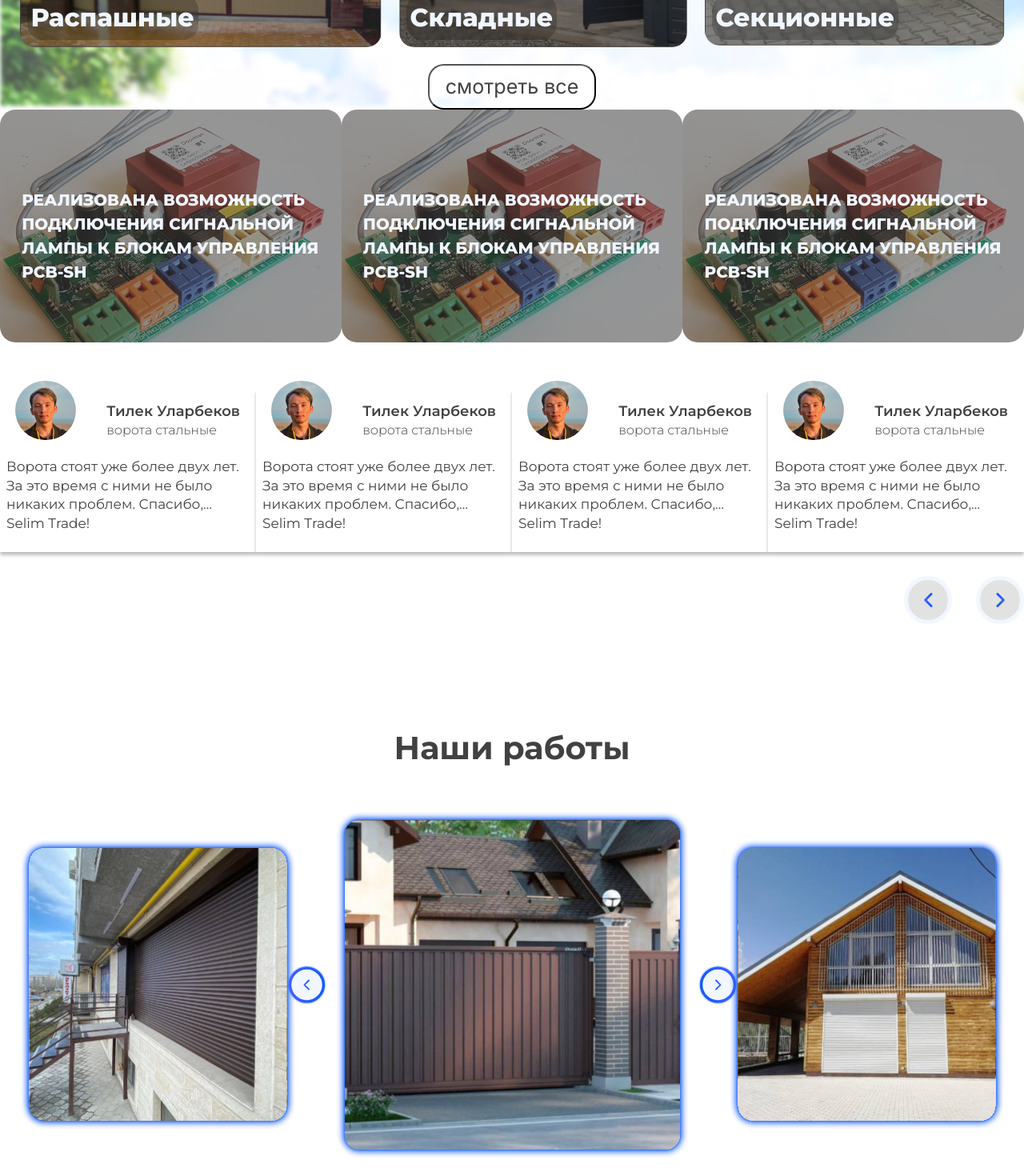
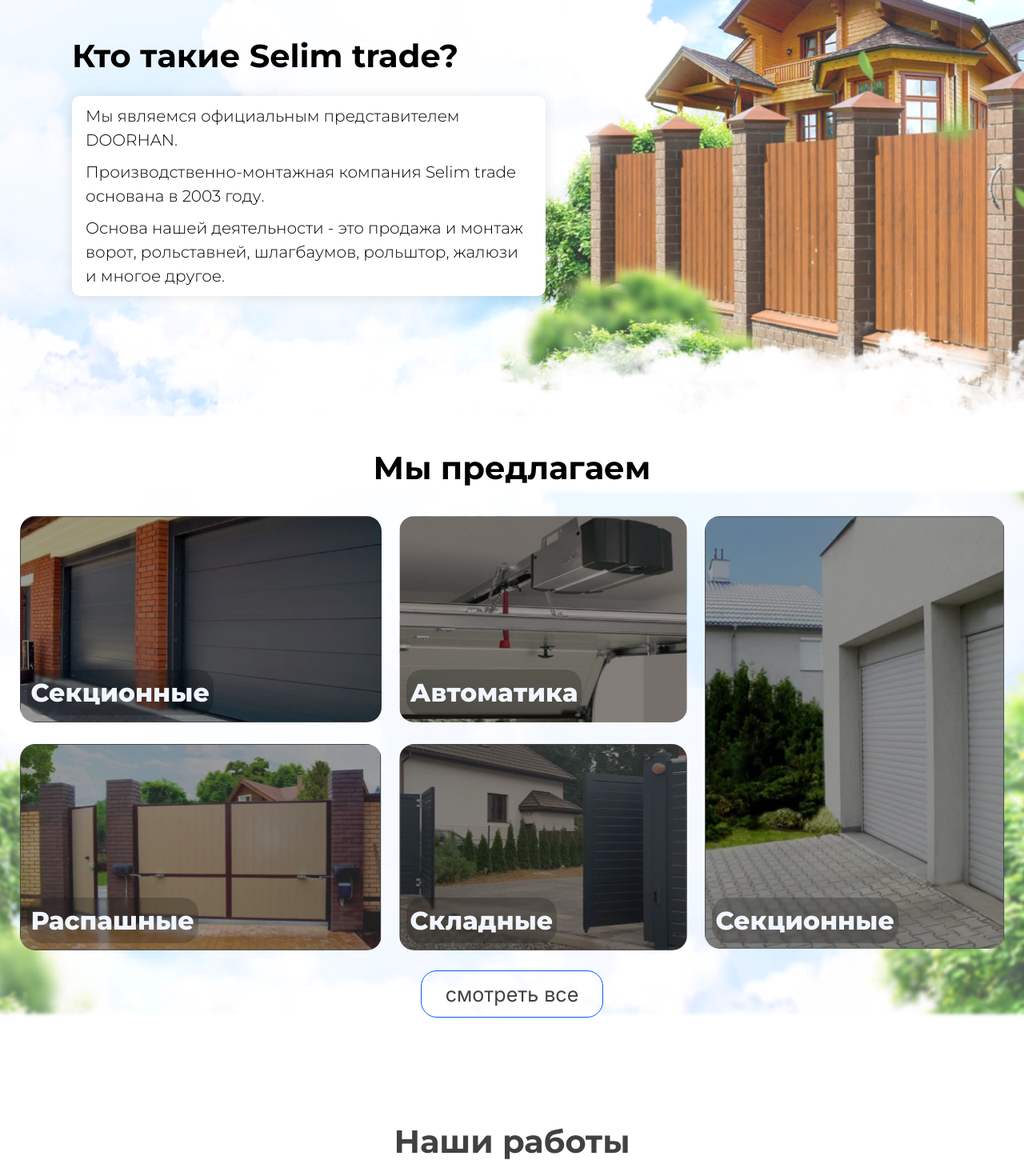
Before and after one commit to aybekmamasaliev/selim_gates, a React (Create React App) app: page /home in a window 1280 px wide. Shown: the part 880-2350 px from the top of the page at 80% size. Before the commit the page ends 2327 px from the top, so only its background shows below. Built offline with nearby package versions, Linux system fonts and the light colour scheme.

Commit message:
feat: joined components to main page

```diff
--- a/src/App.js
+++ b/src/App.js
@@ -1,21 +1,16 @@
 import React from 'react';
 import { BrowserRouter, Routes, Route } from 'react-router-dom';
 import './App.css';
-import Form from './components/Form/Form';
-import NewsList from './components/News/NewsList';
-import OurServices from './components/OurServices/OurServices';
-import ReviewList from './components/ReviewList/ReviewList';
-import OurWorks from "./components/OurWorks/OurWorks"
+import MainPage from "./pages/MainPage/MainPage"
 
 function App() {
   return (
-    <div>
-      <Form/>
-      <OurServices />
-      <NewsList/>
-      <ReviewList />
-      <OurWorks/>
-    </div>
+    <BrowserRouter>
+    <Routes>
+      <Route path="/" element={<MainPage />} />
+      <Route path="/home" element={<MainPage />} />
+    </Routes>
+  </BrowserRouter>
   );
 }
 
--- a/src/pages/MainPage/MainPage.js
+++ b/src/pages/MainPage/MainPage.js
@@ -1,14 +1,15 @@
-import HomeSvg from './HomeSvg.svg';
-import Button from '../../components/Button/Button';
-import Header from '../../components/Header/Header';
-import Advantages from '../../components/Advantages/Advantages';
-import OurGates from '../../components/OurGates/OurGates';
-import NewsList from '../../components/News/NewsList';
-import Services from '../../components/Services/Services';
-import ReviewList from '../../components/ReviewList/ReviewList';
-import Form from '../../components/Form/Form';
-import Footer from '../../components/Footer/Footer';
-import './MainPage.scss';
+import HomeSvg from "./HomeSvg.svg";
+import Button from "../../components/Button/Button";
+import Header from "../../components/Header/Header";
+import Advantages from "../../components/Advantages/Advantages";
+import OurGates from "../../components/OurGates/OurGates";
+import NewsList from "../../components/News/NewsList";
+import Services from "../../components/Services/Services";
+import ReviewList from "../../components/ReviewList/ReviewList";
+import Form from "../../components/Form/Form";
+import Footer from "../../components/Footer/Footer";
+import OurWorks from "../../components/OurWorks/OurWorks";
+import "./MainPage.scss";
 
 function MainPage() {
   return (
@@ -49,6 +50,9 @@ function MainPage() {
         </h2>
         <OurGates />
       </section>
+      <section>
+        <OurWorks />
+      </section>
 
       <section aria-labelledby="advantages__title" className="advantages">
         <h2
@@ -80,7 +84,6 @@ function MainPage() {
         </h2>
         <Services />
       </section>
-
       <div className="background__bottom">
         <section aria-labelledby="reviews__title" className="reviews">
           <h2 id="reviews__title" className="reviews__title title--secondary">
@@ -88,10 +91,9 @@ function MainPage() {
           </h2>
           <ReviewList />
         </section>
-
+        <section></section>
         <Form />
       </div>
-
       <Footer />
     </div>
   );
```
